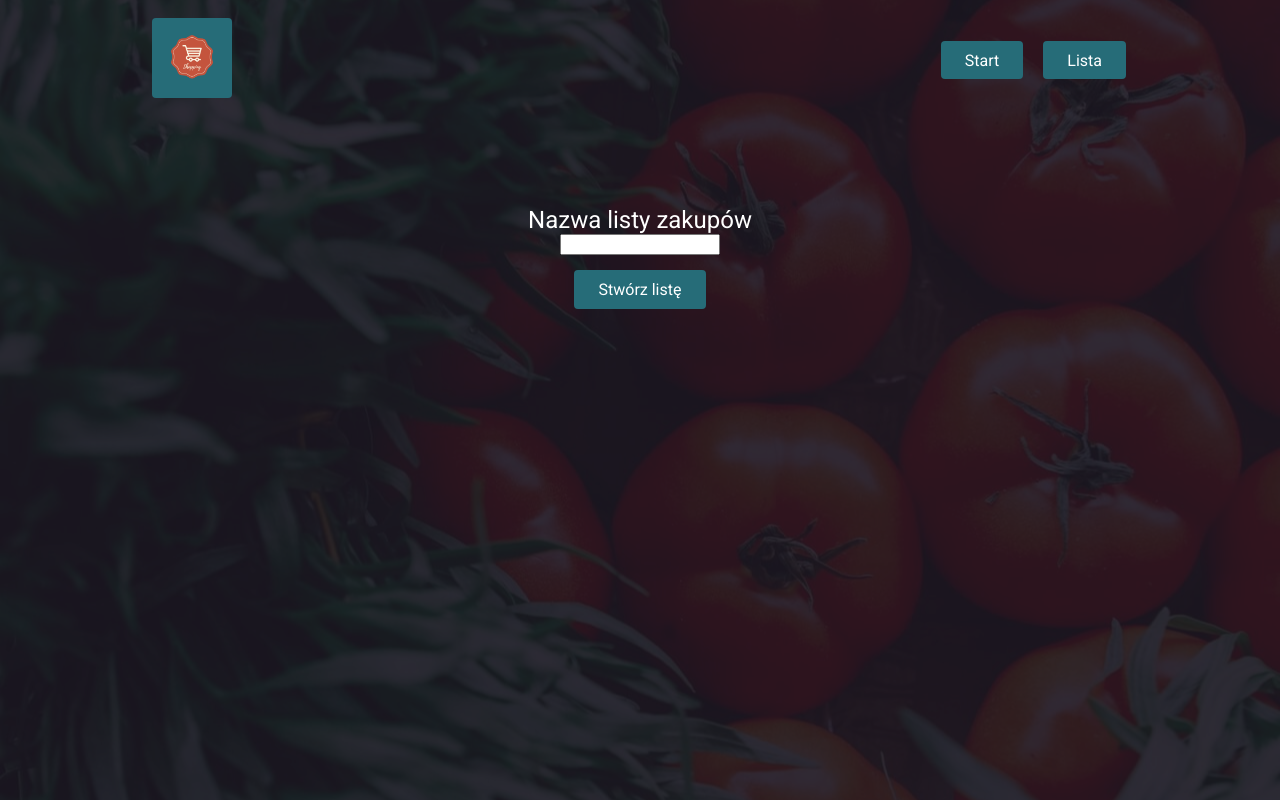
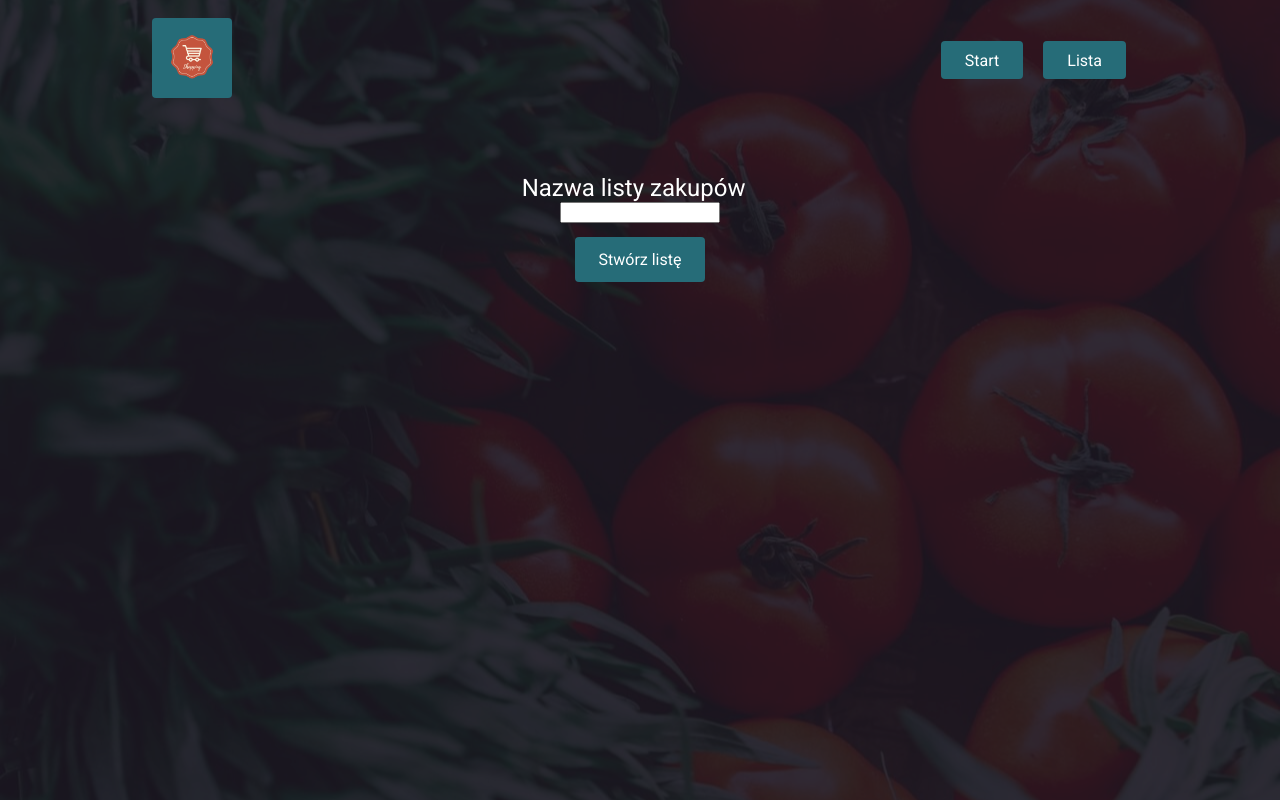
Before and after one commit to tomasz-paterka/shopping_list, a React (Create React App) app: page /list in a window 1280 px wide. Built offline with nearby package versions, Linux system fonts and the light colour scheme.

Commit message:
add RWD styles

```diff
--- a/src/components/ListItems/ListItems.scss
+++ b/src/components/ListItems/ListItems.scss
@@ -1,46 +1,79 @@
-.ListItems {
-  display: flex;
-  flex-direction: column;
-  width: 300px;
-  // padding: 0 1rem;
-  max-height: 200px;
-  border: 1px solid #000;
-  background-color: #edf0f1;
-  color: $main_color;
-  overflow-y: scroll;
-}
-
 .ListItems__header {
   @include flex_column_center;
   background-color: #edf0f1;
   width: 300px;
   color: $main_color;
+  font-size: 0.6rem;
+  border-radius: 0.25rem;
+  h2 {
+    margin: 0.3rem 0;
+  }
 }
 
 .ListItems__inputs {
   @include flex_column_center;
-
-  padding: 0 20px;
 }
 
 .ListItems__input {
   @include flex_row_center;
-  padding: 0 1rem;
+  width: 250px;
+  justify-content: space-between;
+  padding: 0.2rem 1rem;
+  .Input__input  {
+    margin: 0;
+  }
 }
 
 .ListItems__buttons {
   @include flex_center;
 }
 
+.ListItems {
+  display: flex;
+  flex-direction: column;
+  width: 300px;
+  max-height: 300px;
+  border: 1px solid #000;
+  background-color: #edf0f1;
+  color: $main_color;
+  overflow-y: scroll;
+  border-radius: 0.25rem;
+}
+
 .ListItems__list {
   list-style: none;
   padding: 0;
   margin: 0;
+  font-size: 0.6rem;
 }
 
 @include phone_up {
   .ListItems {
     width: 300px;
+  }
+}
+
+@include tablet_up {
+  .ListItems__header, .ListItems {
+    width: 500px;
+  }
+
+  .ListItems__header {
+    h2 {
+      margin: 0.5rem 0;
+    }
+  }
+
+  .ListItems__inputs {
+    @include flex_row_center;
+  }
+
+  .ListItems__input {
+    width: 100%;
+  }
+
+  .ListItems {
+    max-height: 500px;
   }
 }
 
@@ -51,10 +84,19 @@
 
   .ListItems__header {
     @include flex_column_center;
+    font-size: 1rem;
     width: 700px;
+    h2 {
+      margin: 0.8rem;
+    }
   }
 
   .ListItems__inputs {
     @include flex_row_center;
+    padding: 0 20px;
+  }
+
+  .ListItems__input {
+    @include flex_row_center;
   }
 }
--- a/src/components/UI/Button/Button.scss
+++ b/src/components/UI/Button/Button.scss
@@ -1,14 +1,28 @@
 .Button {
   color: white;
   background-color: $main_color;
-  padding: 10px 25px;
+  padding: 0.3rem 1.2rem;
   font-family: $main_font;
   cursor: pointer;
   border: none;
-  font-size: 1rem;
-  margin: 15px 10px;
+  font-size: 0.6rem;
+  margin: 0.9rem 0.6rem;
   border-radius: 0.25rem;
   &:hover {
     background-color: #328492;
   }
 }
+
+@include tablet_up {
+  .Button {
+    font-size: 0.8rem;
+    padding: 0.6rem 1.2rem;
+  }
+}
+
+@include desktop_up {
+  .Button {
+    font-size: 1rem;
+    padding: 0.8rem 1.5rem;
+  }
+}
--- a/src/components/UI/Input/Input.scss
+++ b/src/components/UI/Input/Input.scss
@@ -1,9 +1,4 @@
-// .Input {
-//   @include flex_row_center;
-// }
-
 .Input__label {
-  // padding: 1rem 0.8rem;
   font-size: 1.5em;
 }
 
@@ -14,3 +9,9 @@
     outline-color: $main_color;
   }
 }
+
+@include tablet_up {
+  .Input__label {
+    padding-right: 0.8rem;
+  }
+}
--- a/src/containers/Layout/Layout.scss
+++ b/src/containers/Layout/Layout.scss
@@ -1,12 +1,12 @@
 .Layout {
   @include flex_column_center;
   margin: auto;
-  margin-top: 1rem;
+  margin-top: 0.5rem;
   max-width: 1000px;
 }
 
 @include tablet_up {
   .Layout {
-    margin-top: 4rem;
+    margin-top: 2rem;
   }
 }
--- a/src/containers/ShopListItem/ShopListItem.js
+++ b/src/containers/ShopListItem/ShopListItem.js
@@ -66,11 +66,11 @@ class ShopListItem extends React.Component {
         </Modal>
         <div className='ShopListItem__item'>
           <div className='ShopListItem__products' onClick={this.openModalHandler}>
-            <p>Product:
-              <span className='ShopListItem__name'>{this.state.product}</span>
+            <p className='ShopListItem__name'>Produkt:
+              <span className='ShopListItem__element'>{this.state.product}</span>
             </p>
-            <p>Amount:
-              <span className='ShopListItem__amount'>{this.state.amount}</span>
+            <p className='ShopListItem__amount'>Ilość:
+              <span className='ShopListItem__element'>{this.state.amount}</span>
             </p>
           </div>
           <div className='ShopListItem__delete' onClick={this.props.remove}>
--- a/src/containers/ShopListItem/ShopListItem.scss
+++ b/src/containers/ShopListItem/ShopListItem.scss
@@ -1,24 +1,26 @@
 .ShopListItem__item {
   display: flex;
-  justify-content: space-around;
   align-items: center;
-  border: 1px solid $main_color;
-  margin: 15px 10px;
+  margin: 1rem 0.8rem;
   background-color: #fff;
   cursor: pointer;
+  font-size: 1.5em;
 }
 
 .ShopListItem__products {
   display: flex;
   width: 80%;
-  justify-content: space-around;
-  border-right: 1px solid $main_color;
 }
 
 .ShopListItem__name,
 .ShopListItem__amount {
+  width: 50%;
+  padding: 0 0.8rem;
+}
+
+.ShopListItem__element {
   font-weight: bold;
-  padding: 0 10px;
+  padding-left: 0.8rem;
 }
 
 .ShopListItem__delete {
```
